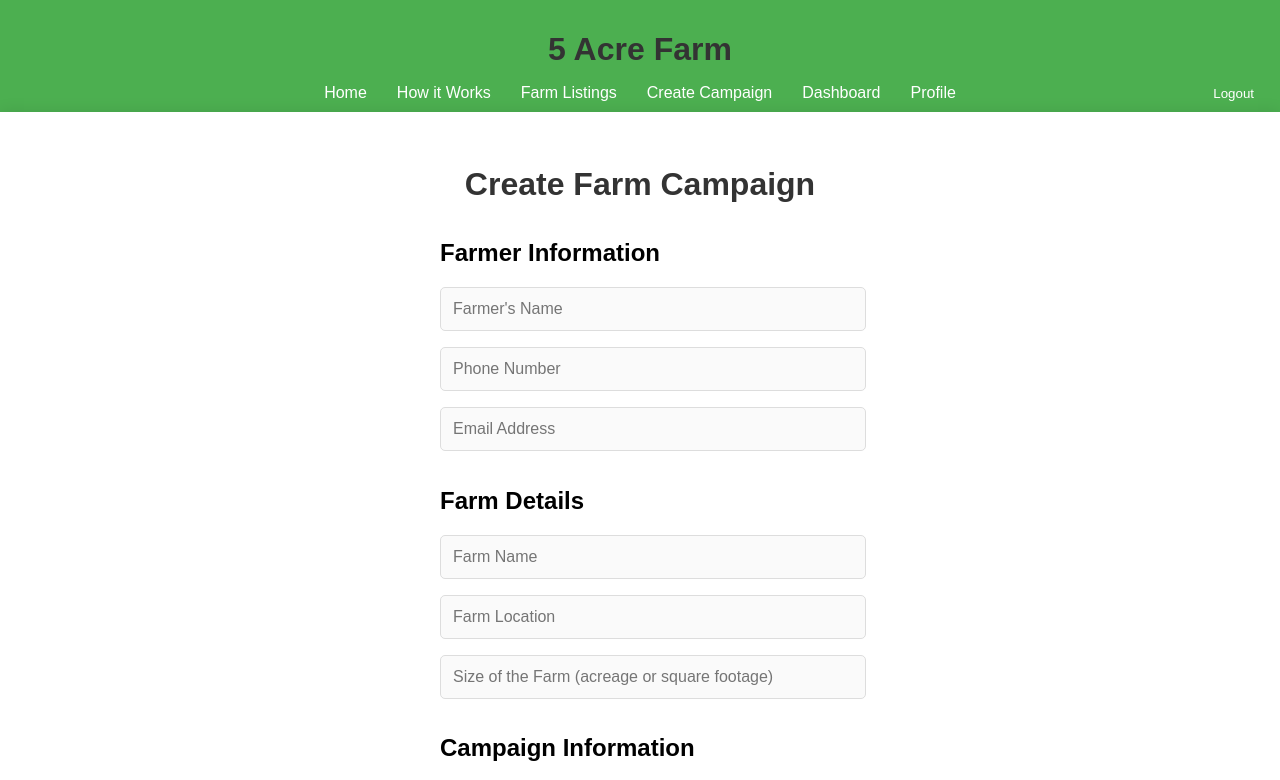
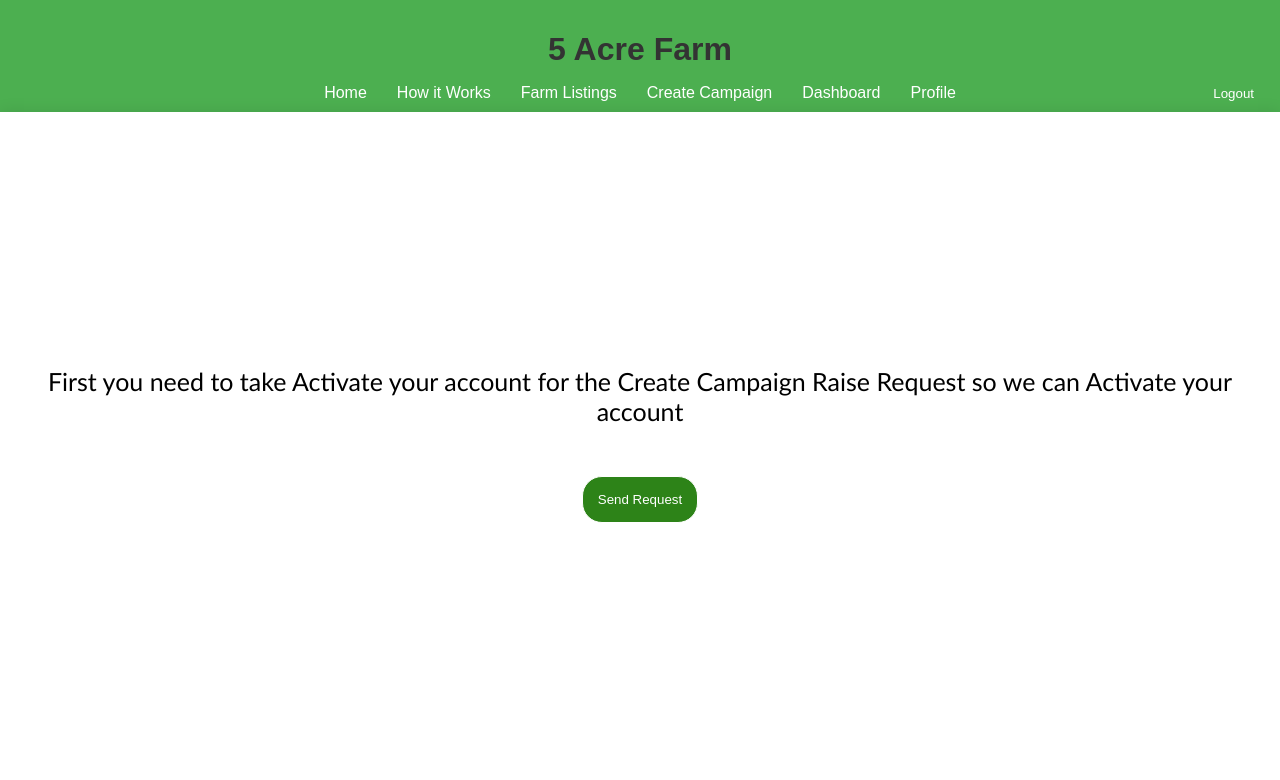
Before and after one commit to anirudddha/crowd-farming, a React (Vite) app: page /create in a window 1280 px wide. Shown: the top 780 px of the page. Built offline with nearby package versions, Linux system fonts and the light colour scheme; no server answers; sample sign-in values are in the browser's storage.

Commit message:
Create Campagin request button created

```diff
--- a/src/pages/CreateCampaign.jsx
+++ b/src/pages/CreateCampaign.jsx
@@ -1,9 +1,37 @@
-import React, { useState } from 'react';
+import React, { useState,useEffect } from 'react';
 import axios from 'axios';
 import '../styles/CreateCampaign.css'; // Import the CSS file
 
 const CreateCampaign = () => {
   const [base64Strings, setBase64Strings] = useState([]);
+
+  const [profileData, setProfileData] = useState({
+    name: '',
+    email: '',
+    profilePicture: '',
+    address: '',
+  });
+
+  const handleRequest= ()=>{
+
+  }
+  useEffect(() => {
+    const fetchProfile = async () => {
+      try {
+        const response = await axios.get('http://localhost:5000/api/user-profile', {
+          headers: {
+            Authorization: `Bearer ${localStorage.getItem('token')}`,
+          },
+        });
+        setProfileData(response.data);
+        console.log(response.data);
+      } catch (error) {
+        console.error('Error fetching profile:', error);
+      }
+    };
+
+    fetchProfile();
+  }, []);
 
   // State to manage form data
   const [formData, setFormData] = useState({
@@ -112,6 +140,8 @@ const CreateCampaign = () => {
 
   return (
     <div className="form-container">
+      {profileData.active ? (
+        <>
       <h1>Create Farm Campaign</h1>
       <form onSubmit={handleSubmit} className="campaign-form">
         {/* Farmer Information */}
@@ -275,6 +305,15 @@ const CreateCampaign = () => {
           Create Campaign
         </button>
       </form>
+      </>
+      ):
+      <>
+      <div className="send-request-title">
+        First you need to take Activate your account for the Create Campaign Raise Request so we can Activate your account
+      </div>
+      <button className='request-button' onClick={handleRequest}>Send Request</button>
+      </>
+    }
     </div>
   );
 };
--- a/src/styles/CreateCampaign.css
+++ b/src/styles/CreateCampaign.css
@@ -65,3 +65,18 @@ body {
   .submit-button:hover {
     background-color: #45a049;
   }
+  .request-button{
+    padding: 15px;
+    border: 1px solid white;
+    background-color: #2d8318;
+    border-radius: 20px;
+    color: white;
+    cursor: pointer;
+  }
+  .send-request-title{
+    margin-top: -200px;
+    margin-bottom: 50px;
+    font-size: 25px;
+    font-family:'Trebuchet MS', 'Lucida Sans Unicode', 'Lucida Grande', 'Lucida Sans', Arial, sans-serif;
+    text-align: center;
+  }
```
